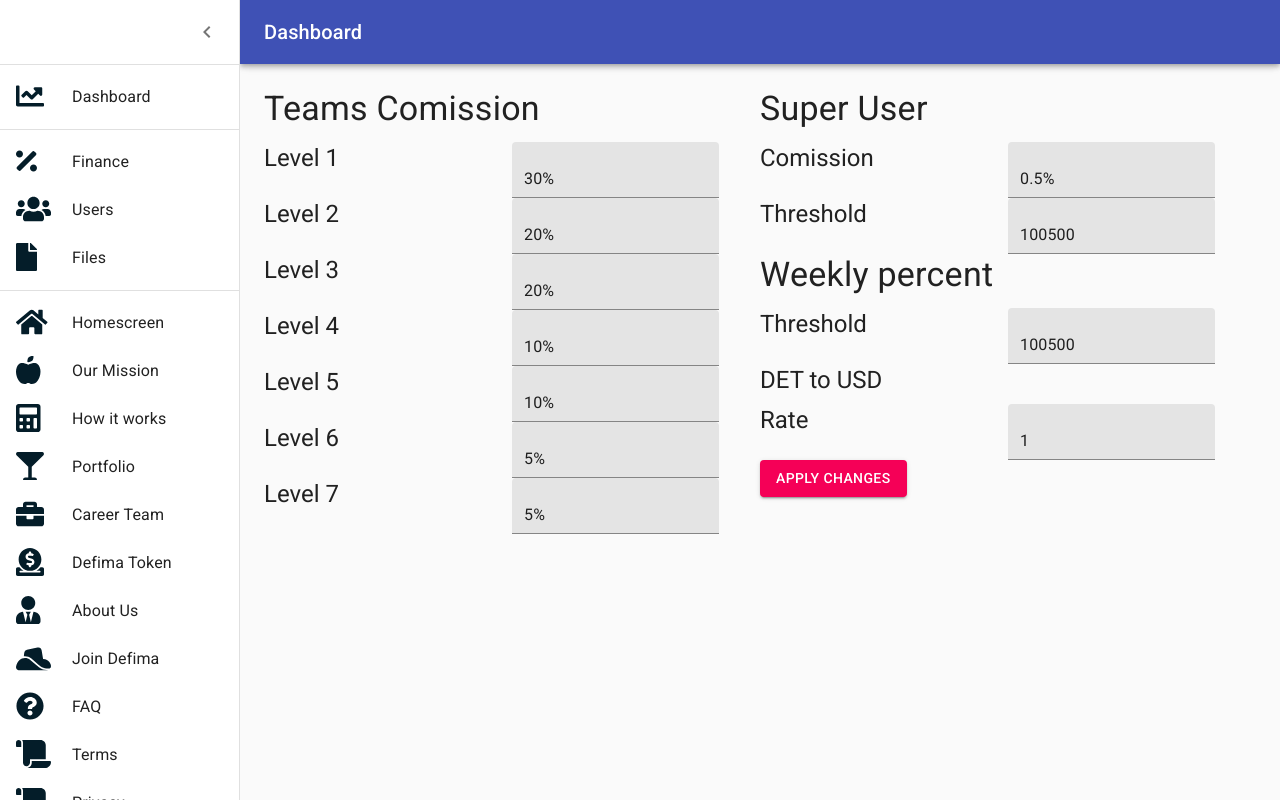
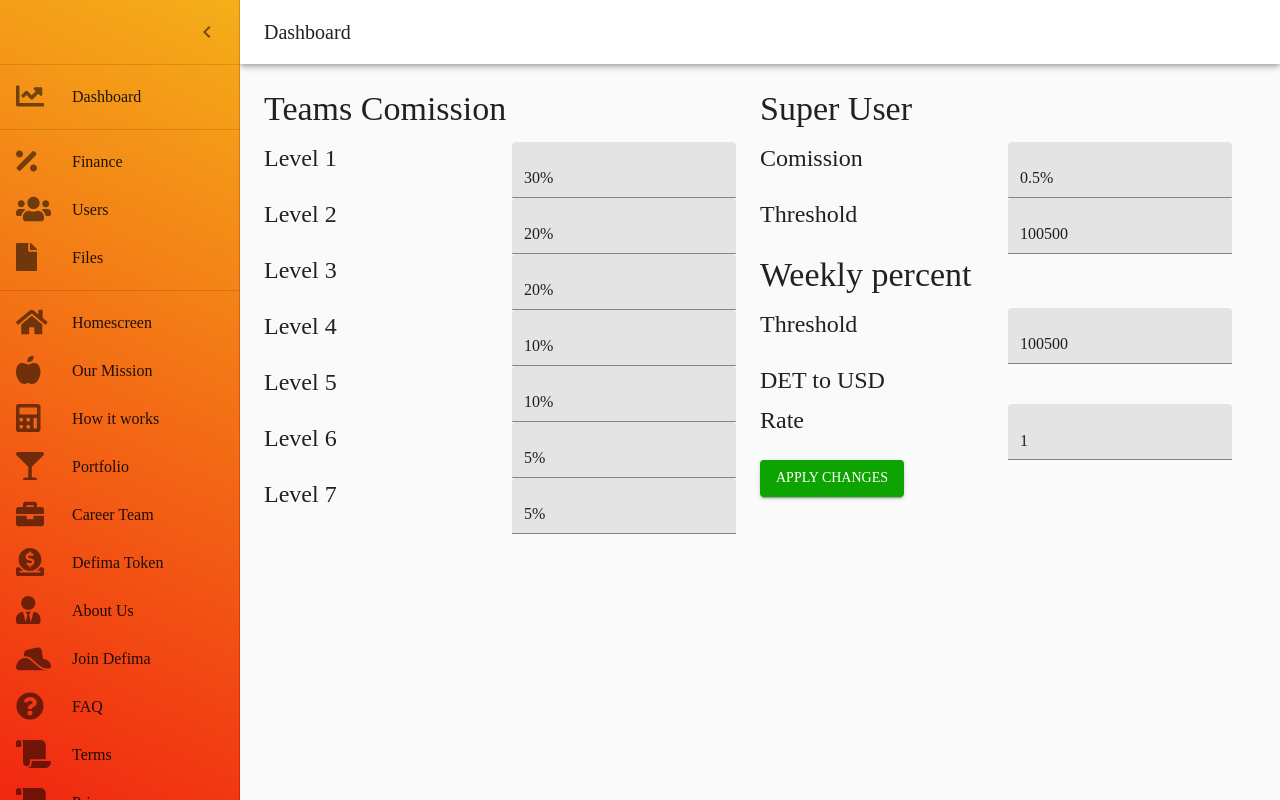
Before and after one commit to Stech97/Crypto, a React (Create React App) app: page /pages/account/finance in a window 1280 px wide. Both pictures are taken after a click on the button "open drawer". Built offline with nearby package versions, Linux system fonts and the light colour scheme.

Commit message:
Added styles

```diff
--- a/src/pages/account/Pages.jsx
+++ b/src/pages/account/Pages.jsx
@@ -1,40 +1,65 @@
-import React, { Fragment, Component } from "react";
-import clsx from "clsx";
+import React, { Fragment, Component } from 'react';
+import clsx from 'clsx';
 
-import { makeStyles, useTheme } from "@material-ui/core/styles";
-import CssBaseline from "@material-ui/core/CssBaseline";
-import InDevelopment from "../../InDevelopment";
-import RouteWithSubRoutes from "../../Routes";
-import Header from "./Header";
-import Dashboard from "./components/Dashboard";
-import Sidebar from "./Sidebar";
-import Finance from "./components/Finance";
+import { makeStyles, useTheme } from '@material-ui/core/styles';
+import CssBaseline from '@material-ui/core/CssBaseline';
+import RouteWithSubRoutes from '../../Routes';
+import Header from './Header';
+import Sidebar from './Sidebar';
+
+import { createMuiTheme } from '@material-ui/core/styles';
+import { ThemeProvider } from '@material-ui/styles';
 
 const drawerWidth = 240;
+
+const theme = createMuiTheme({
+  palette: {
+    primary: {
+      main: '#F9A732',
+    },
+    secondary: {
+      main: '#0DA300',
+    },
+
+    counter: {
+      main: '#ffffff',
+    },
+
+    gradient_1: {
+      main: '#f12711',
+    },
+    gradient_2: {
+      main: '#f5af19',
+    },
+  },
+  typography: {
+    fontFamily: ['IBM Plex Sans'],
+  },
+});
 
 const useStyles = makeStyles((theme) => ({
   table: {
     minWidth: 650,
   },
   root: {
-    display: "flex",
+    display: 'flex',
     flexGrow: 1,
   },
   paper: {
     padding: theme.spacing(2),
-    textAlign: "center",
-    color: theme.palette.text.secondary,
+    textAlign: 'center',
   },
   appBar: {
-    transition: theme.transitions.create(["margin", "width"], {
+    transition: theme.transitions.create(['margin', 'width'], {
       easing: theme.transitions.easing.sharp,
       duration: theme.transitions.duration.leavingScreen,
     }),
+    backgroundColor: '#ffffff',
   },
   appBarShift: {
     width: `calc(100% - ${drawerWidth}px)`,
     marginLeft: drawerWidth,
-    transition: theme.transitions.create(["margin", "width"], {
+    transition: theme.transitions.create(['margin', 'width'], {
       easing: theme.transitions.easing.easeOut,
       duration: theme.transitions.duration.enteringScreen,
     }),
@@ -43,7 +68,7 @@ const useStyles = makeStyles((theme) => ({
     marginRight: theme.spacing(2),
   },
   hide: {
-    display: "none",
+    display: 'none',
   },
   drawer: {
     width: drawerWidth,
@@ -51,26 +76,29 @@ const useStyles = makeStyles((theme) => ({
   },
   drawerPaper: {
     width: drawerWidth,
+    backgroundImage: 'linear-gradient(25deg, #f12711, #f5af19);',
+    color: 'counter',
   },
   drawerHeader: {
-    display: "flex",
-    alignItems: "center",
+    display: 'flex',
+    alignItems: 'center',
     padding: theme.spacing(0, 1),
     // necessary for content to be below app bar
     ...theme.mixins.toolbar,
-    justifyContent: "flex-end",
+    justifyContent: 'flex-end',
   },
   content: {
     flexGrow: 1,
     padding: theme.spacing(3),
-    transition: theme.transitions.create("margin", {
+    transition: theme.transitions.create('margin', {
       easing: theme.transitions.easing.sharp,
       duration: theme.transitions.duration.leavingScreen,
     }),
     marginLeft: -drawerWidth,
+    // color: 'counter',
   },
   contentShift: {
-    transition: theme.transitions.create("margin", {
+    transition: theme.transitions.create('margin', {
       easing: theme.transitions.easing.easeOut,
       duration: theme.transitions.duration.enteringScreen,
     }),
@@ -83,7 +111,7 @@ function WrapperContent({ component: Component, open, ...rest }) {
 }
 export default function Pages(props) {
   const classes = useStyles();
-  const theme = useTheme();
+  // const theme = useTheme();
   const [open, setOpen] = React.useState(false);
 
   const handleDrawerOpen = () => {
@@ -96,6 +124,7 @@ export default function Pages(props) {
 
   return (
     <div className={classes.root}>
+      <ThemeProvider theme={theme}>
         <CssBaseline />
         <Header
           className={clsx(classes.appBar, { [classes.appBarShift]: open })}
@@ -112,7 +141,12 @@ export default function Pages(props) {
         />
         {props.routes.map((route, i) => {
           let component = () =>
-          WrapperContent({ component: route.component, open, classes, theme });
+            WrapperContent({
+              component: route.component,
+              open,
+              classes,
+              theme,
+            });
           return (
             <RouteWithSubRoutes
               key={i}
@@ -123,6 +157,7 @@ export default function Pages(props) {
             />
           );
         })}
+      </ThemeProvider>
     </div>
   );
 }
--- a/src/pages/account/svg.jsx
+++ b/src/pages/account/svg.jsx
@@ -22,7 +22,7 @@ import { FontAwesomeIcon } from '@fortawesome/react-fontawesome';
 export function DashboardIcon() {
   return (
     <div>
-      <FontAwesomeIcon icon={faChartLine} color="#041D29" size="2x" />
+      <FontAwesomeIcon icon={faChartLine} color="#counter" size="2x" />
     </div>
   );
 }
@@ -30,7 +30,7 @@ export function DashboardIcon() {
 export function FinanceIcon() {
   return (
     <div>
-      <FontAwesomeIcon icon={faPercentage} color="#041D29" size="2x" />
+      <FontAwesomeIcon icon={faPercentage} color="counter" size="2x" />
     </div>
   );
 }
@@ -38,7 +38,7 @@ export function FinanceIcon() {
 export function UsersIcon() {
   return (
     <div>
-      <FontAwesomeIcon icon={faUsers} color="#041D29" size="2x" />
+      <FontAwesomeIcon icon={faUsers} color="counter" size="2x" />
     </div>
   );
 }
@@ -46,7 +46,7 @@ export function UsersIcon() {
 export function FilesIcon() {
   return (
     <div>
-      <FontAwesomeIcon icon={faFile} color="#041D29" size="2x" />
+      <FontAwesomeIcon icon={faFile} color="counter" size="2x" />
     </div>
   );
 }
@@ -54,7 +54,7 @@ export function FilesIcon() {
 export function HomescreenIcon() {
   return (
     <div>
-      <FontAwesomeIcon icon={faHome} color="#041D29" size="2x" />
+      <FontAwesomeIcon icon={faHome} color="counter" size="2x" />
     </div>
   );
 }
@@ -62,7 +62,7 @@ export function HomescreenIcon() {
 export function OurMissionIcon() {
   return (
     <div>
-      <FontAwesomeIcon icon={faAppleAlt} color="#041D29" size="2x" />
+      <FontAwesomeIcon icon={faAppleAlt} color="counter" size="2x" />
     </div>
   );
 }
@@ -70,7 +70,7 @@ export function OurMissionIcon() {
 export function HowItWorksIcon() {
   return (
     <div>
-      <FontAwesomeIcon icon={faCalculator} color="#041D29" size="2x" />
+      <FontAwesomeIcon icon={faCalculator} color="counter" size="2x" />
     </div>
   );
 }
@@ -78,7 +78,7 @@ export function HowItWorksIcon() {
 export function PortfolioIcon() {
   return (
     <div>
-      <FontAwesomeIcon icon={faGlassMartini} color="#041D29" size="2x" />
+      <FontAwesomeIcon icon={faGlassMartini} color="counter" size="2x" />
     </div>
   );
 }
@@ -86,7 +86,7 @@ export function PortfolioIcon() {
 export function CareerTeamIcon() {
   return (
     <div>
-      <FontAwesomeIcon icon={faBriefcase} color="#041D29" size="2x" />
+      <FontAwesomeIcon icon={faBriefcase} color="counter" size="2x" />
     </div>
   );
 }
@@ -94,7 +94,7 @@ export function CareerTeamIcon() {
 export function DefimaTokenIcon() {
   return (
     <div>
-      <FontAwesomeIcon icon={faDonate} color="#041D29" size="2x" />
+      <FontAwesomeIcon icon={faDonate} color="counter" size="2x" />
     </div>
   );
 }
@@ -102,7 +102,7 @@ export function DefimaTokenIcon() {
 export function AboutUsIcon() {
   return (
     <div>
-      <FontAwesomeIcon icon={faUserTie} color="#041D29" size="2x" />
+      <FontAwesomeIcon icon={faUserTie} color="counter" size="2x" />
     </div>
   );
 }
@@ -110,7 +110,7 @@ export function AboutUsIcon() {
 export function JoinDefimaIcon() {
   return (
     <div>
-      <FontAwesomeIcon icon={faHatCowboySide} color="#041D29" size="2x" />
+      <FontAwesomeIcon icon={faHatCowboySide} color="counter" size="2x" />
     </div>
   );
 }
@@ -118,7 +118,7 @@ export function JoinDefimaIcon() {
 export function FAQIcon() {
   return (
     <div>
-      <FontAwesomeIcon icon={faQuestionCircle} color="#041D29" size="2x" />
+      <FontAwesomeIcon icon={faQuestionCircle} color="counter" size="2x" />
     </div>
   );
 }
@@ -126,7 +126,7 @@ export function FAQIcon() {
 export function TermsIcon() {
   return (
     <div>
-      <FontAwesomeIcon icon={faScroll} color="#041D29" size="2x" />
+      <FontAwesomeIcon icon={faScroll} color="counter" size="2x" />
     </div>
   );
 }
@@ -134,7 +134,7 @@ export function TermsIcon() {
 export function NewsIcon() {
   return (
     <div>
-      <FontAwesomeIcon icon={faNewspaper} color="#041D29" size="2x" />
+      <FontAwesomeIcon icon={faNewspaper} color="counter" size="2x" />
     </div>
   );
 }
```
Lines whose indentation alone changed are shown as unchanged.
